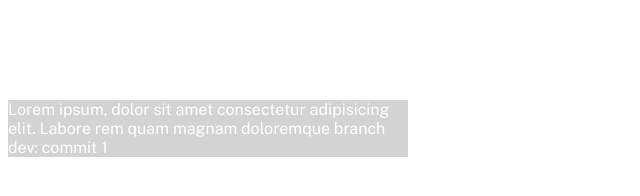
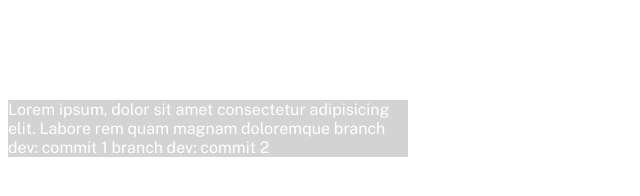
Before and after one commit to illicchpv/Recidiviz, a plain HTML site: page page.html in a window 1280 px wide. Shown: the full height of the page, 0-640 px from the left. Drawn offline with nearby package versions, Linux system fonts and the light colour scheme.

Commit message:
commit 2

```diff
--- a/page.html
+++ b/page.html
@@ -79,6 +79,7 @@
     <div class="text1">
       Lorem ipsum, dolor sit amet consectetur adipisicing elit. Labore rem quam magnam doloremque
       branch dev: commit 1
+      branch dev: commit 2
     </div>
   </div>
 </body>
```
